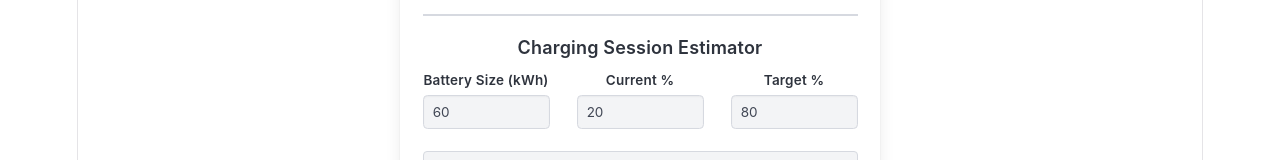
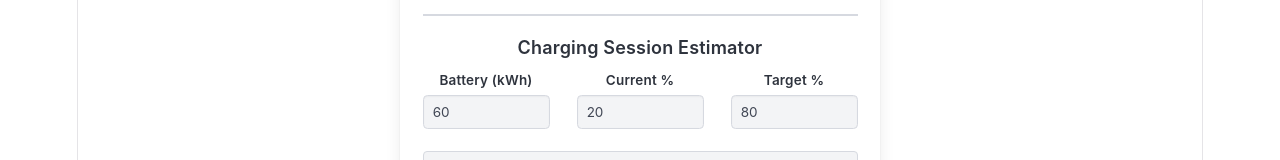
Before and after one commit to emrysr/ev-costs-converter, a Vue app: page / in a window 1280 px wide. Shown: the part 446-606 px from the top of the page. Built offline with nearby package versions, Linux system fonts and the light colour scheme.

Commit message:
Update App.vue shortened label

```diff
--- a/src/App.vue
+++ b/src/App.vue
@@ -369,7 +369,7 @@ const chargeDetails = computed(() => {
           <label class="label is-size-6 mb-2">Charging Session Estimator</label>
           <div class="columns is-mobile mb-2">
             <div class="column">
-              <label class="label is-size-7 mb-1">Battery Size (kWh)</label>
+              <label class="label is-size-7 mb-1">Battery (kWh)</label>
               <input class="input is-small custom-input" type="number" step="5" min="10" max="150" v-model.number="batteryCapacity" />
             </div>
             <div class="column">
```
